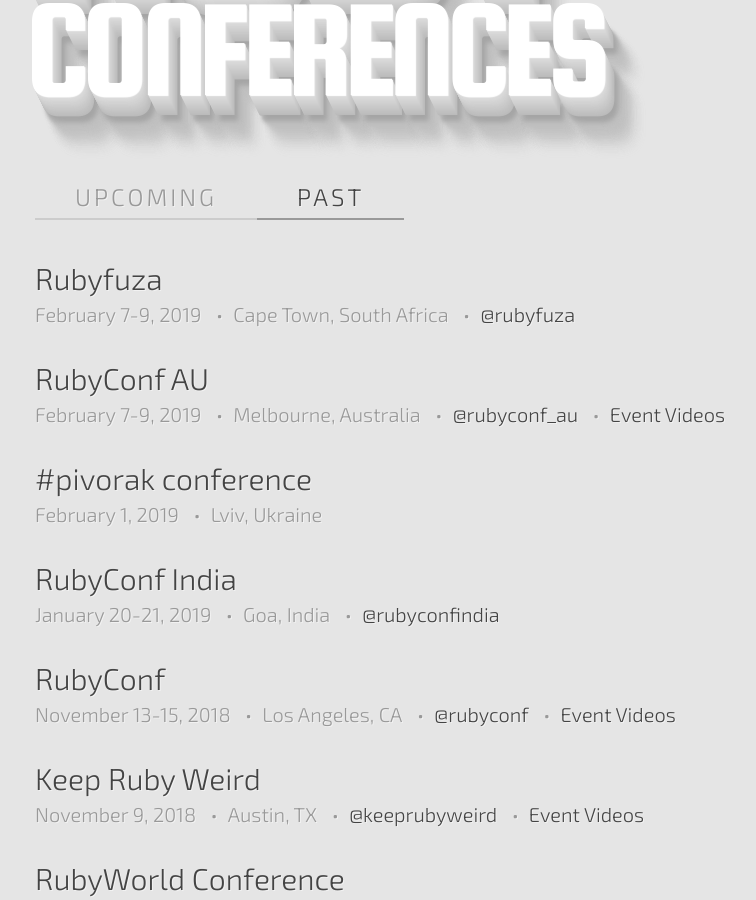
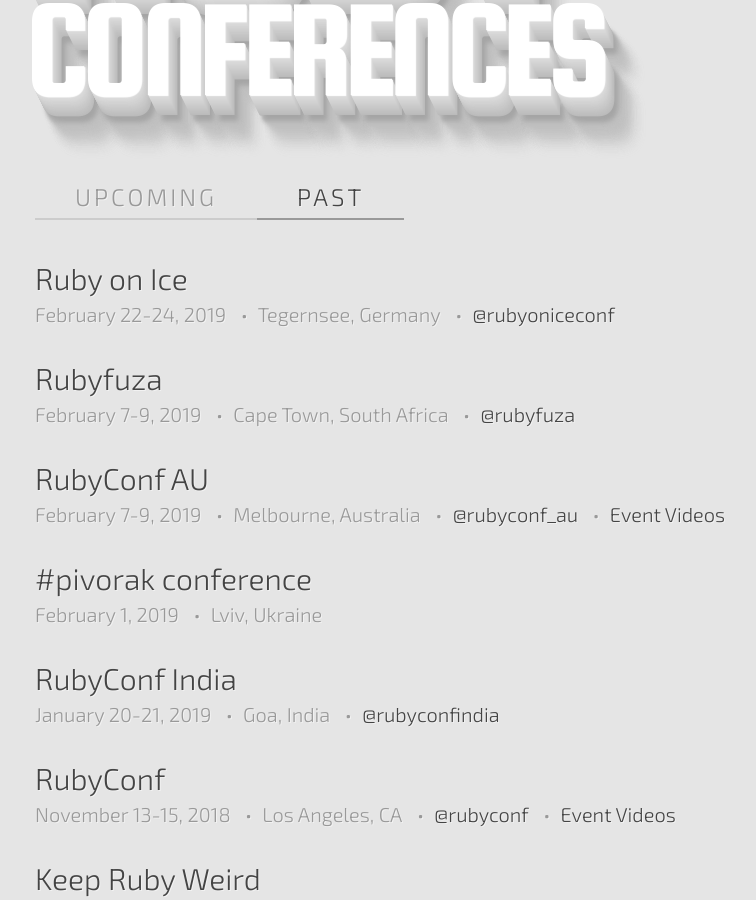
Before and after one commit to ruby-conferences/ruby-conferences.github.io, a Jekyll site: the page built from past/index.html, in a window 1280 px wide and 900 px high, scrolled down 302 px. Shown: the whole window, without its empty margins (205-961 px from the left). Built offline with Jekyll 4.4.1, drawn with Linux system fonts in a browser that asks for light colours; part of the change alters nothing that is shown.

Commit message:
DeccanRubyConf 2019

```diff
--- a/_data/past.yml
+++ b/_data/past.yml
@@ -1364,3 +1364,9 @@
   dates: "February 7-9, 2019"
   url: http://www.rubyfuza.org
   twitter: rubyfuza
+
+- name: Ruby on Ice
+  location: Tegernsee, Germany
+  dates: "February 22-24, 2019"
+  url: https://rubyonice.com/
+  twitter: rubyoniceconf
--- a/_data/upcoming.yml
+++ b/_data/upcoming.yml
@@ -1,9 +1,3 @@
-- name: Ruby on Ice
-  location: Tegernsee, Germany
-  dates: "February 22-24, 2019"
-  url: https://rubyonice.com/
-  twitter: rubyoniceconf
-
 - name: wroclove.rb
   location: Wrocław, Poland
   dates: "March 22-24, 2019"
@@ -117,6 +111,14 @@
   url: https://southeastruby.com/
   twitter: southeastruby
 
+- name: DeccanRubyConf
+  location: Pune, India
+  dates: "August 3, 2019"
+  url: https://www.deccanrubyconf.org/
+  twitter: deccanrubyconf
+  cfp_phrase: "CFP closes"
+  cfp_date: "May 31, 2019"
+
 - name: RubyConf TH
   location: Bangkok, Thailand
   dates: "September 6-7, 2019"
```
